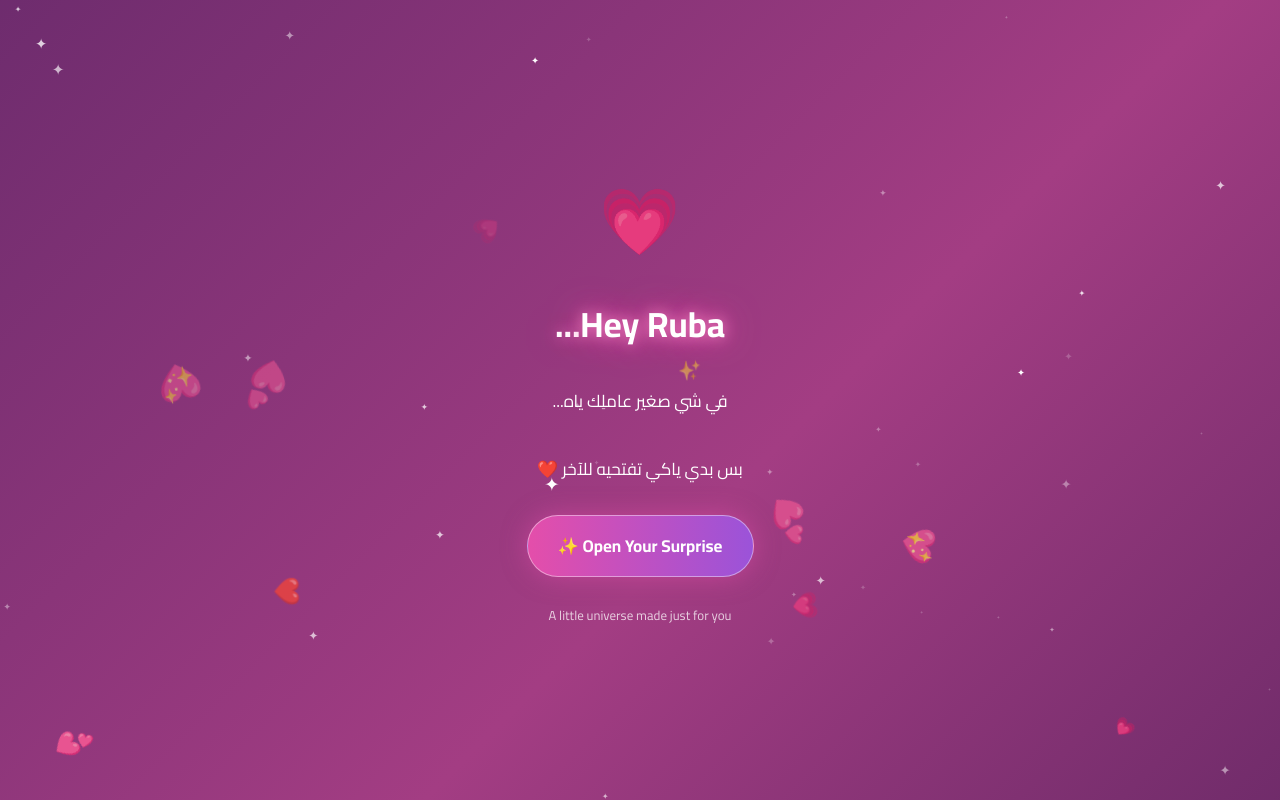
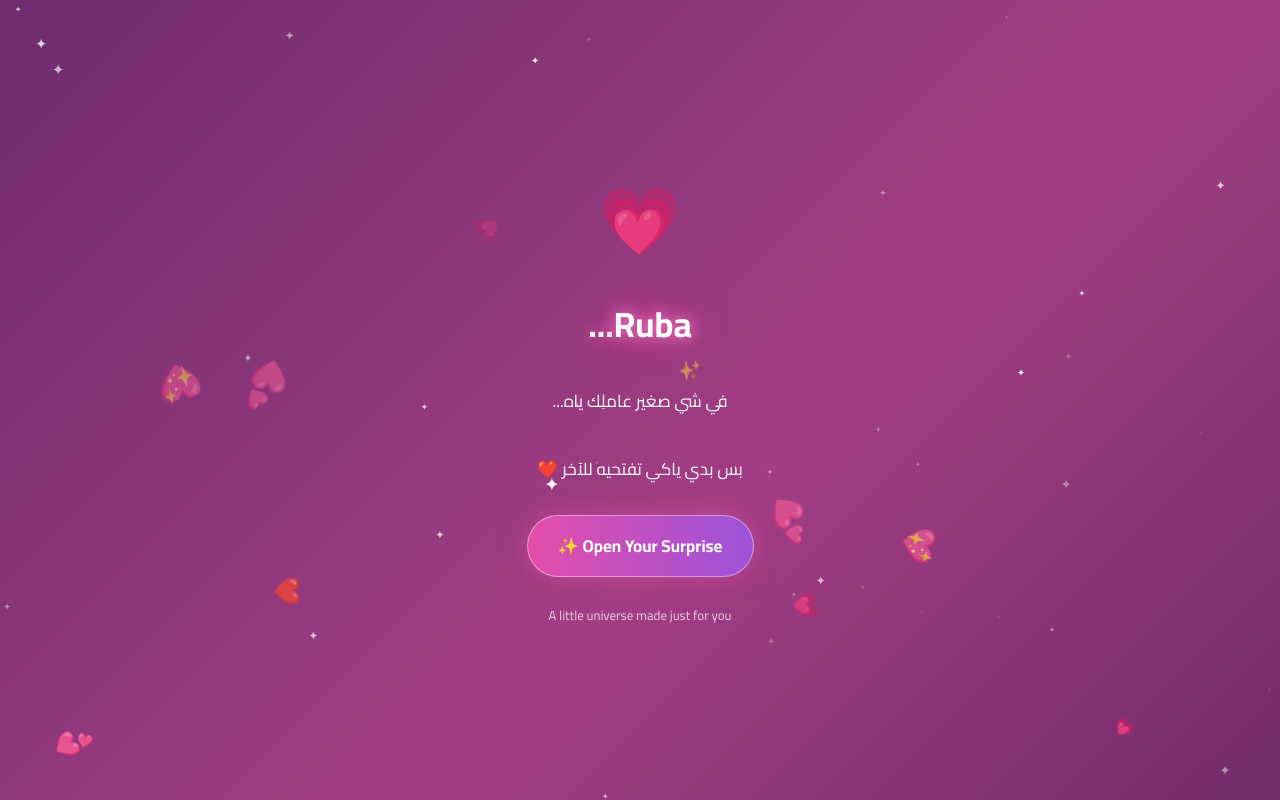
Before and after one commit to Mohammad4672/M-R, a plain HTML site: page index.html in a window 1280 px wide. Drawn offline with Linux system fonts and the light colour scheme.

```diff
--- a/index.html
+++ b/index.html
@@ -72,7 +72,7 @@ button:active{transform:scale(.95)}
 
 <section class="screen active" id="s1">
  <div class="heart">💗</div>
- <h1 class="glow">Hey Ruba...</h1>
+ <h1 class="glow"> Ruba...</h1>
  <p>في شي صغير عاملِك ياه...</p>
  <p>بس بدي ياكي تفتحيه للآخر ❤️</p>
  <button onclick="start()">Open Your Surprise ✨</button>
```
